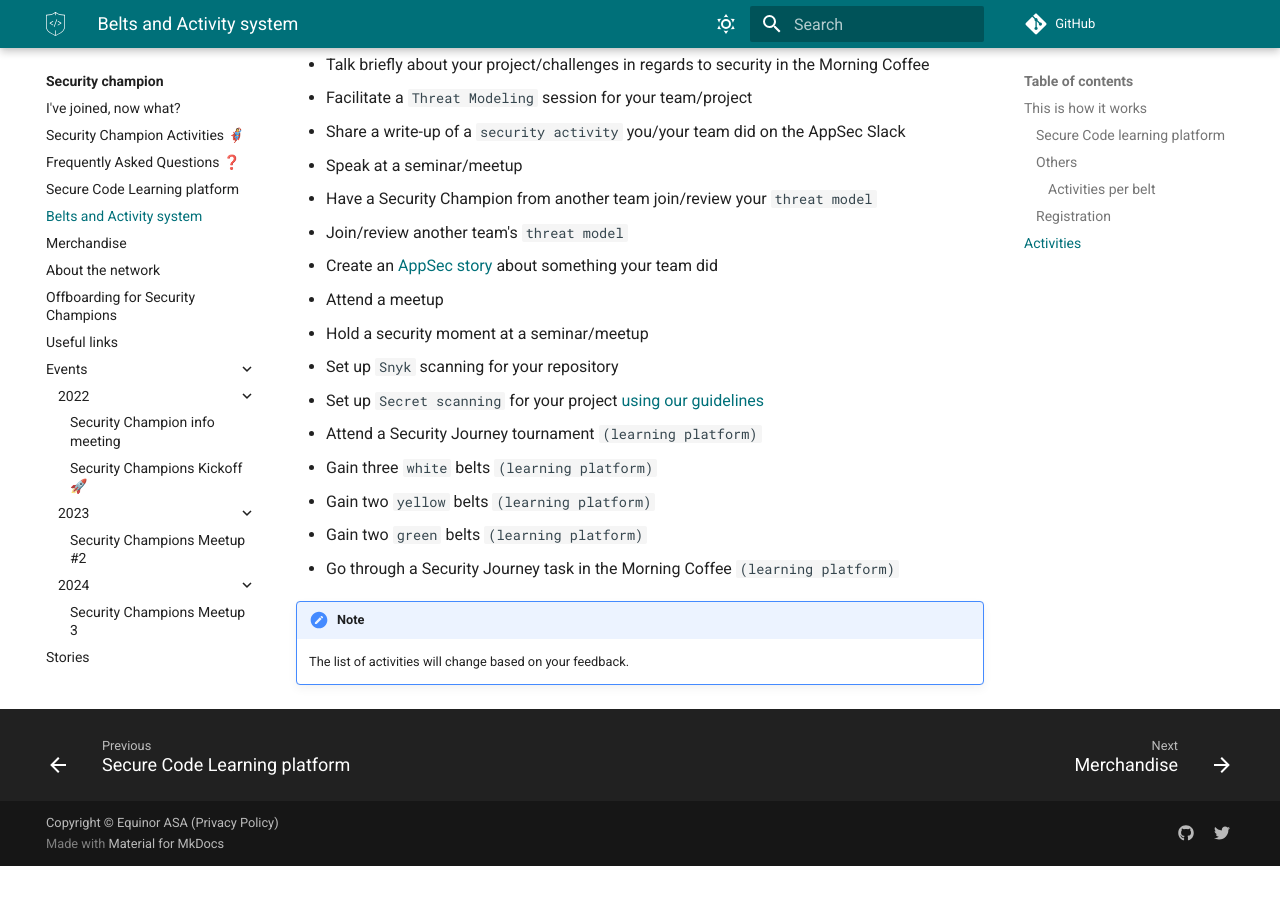
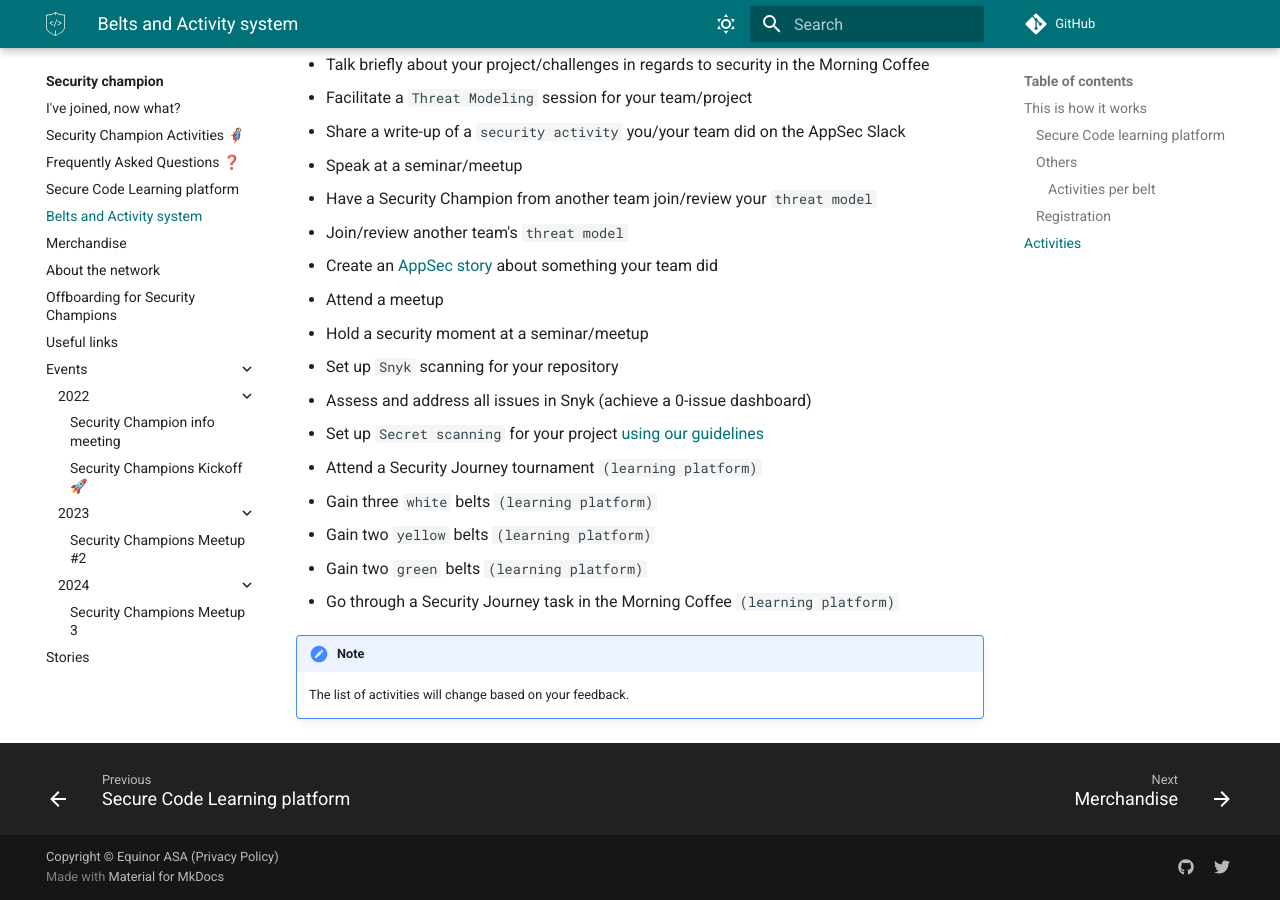
Before and after one commit to equinor/appsec, an MkDocs documentation site: the page built from docs/security-champion/5-belts-and-activities.md, in a window 1280 px wide and 900 px high, scrolled down 1698 px. Built offline with MkDocs 1.6.1 and Material for MkDocs 9.7.7, drawn with Linux system fonts in a browser that asks for light colours; some web fonts are replaced; comment, search, counter and statistics services are not loaded; before the commit the page ends 2564 px from its top, so only the background shows below that.

Commit message:
docs(security champion): add address Snyk issue activity (#173)
docs(security champion: add address Snyk issue activity

Adding a new Activity:
Assessing and addressing issues in Snyk to achieve a 0-issue dashboard.

````diff
--- a/docs/security-champion/5-belts-and-activities.md
+++ b/docs/security-champion/5-belts-and-activities.md
@@ -56,6 +56,7 @@
 - Attend a meetup
 - Hold a security moment at a seminar/meetup
 - Set up ```Snyk``` scanning for your repository
+- Assess and address all issues in Snyk (achieve a 0-issue dashboard)
 - Set up ```Secret scanning``` for your project [using our guidelines](https://appsec.equinor.com/guidelines/secret-scanning/)
 - Attend a Security Journey tournament ```(learning platform)```
 - Gain three ```white``` belts ```(learning platform)```
````
